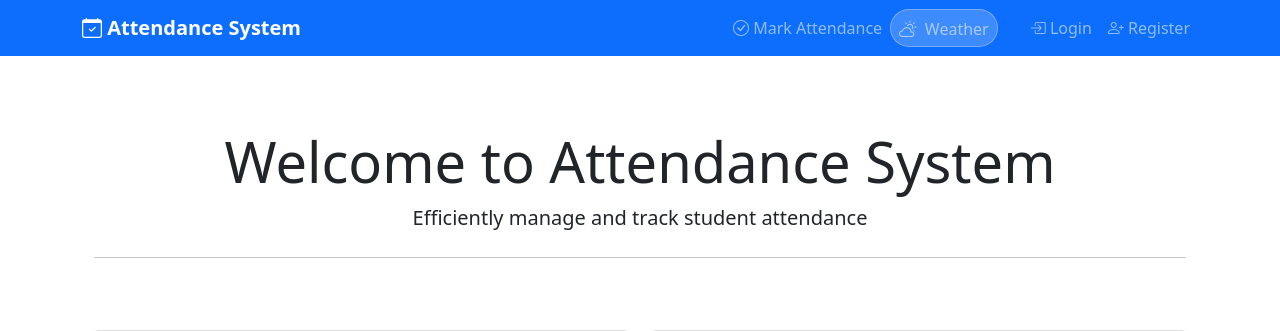
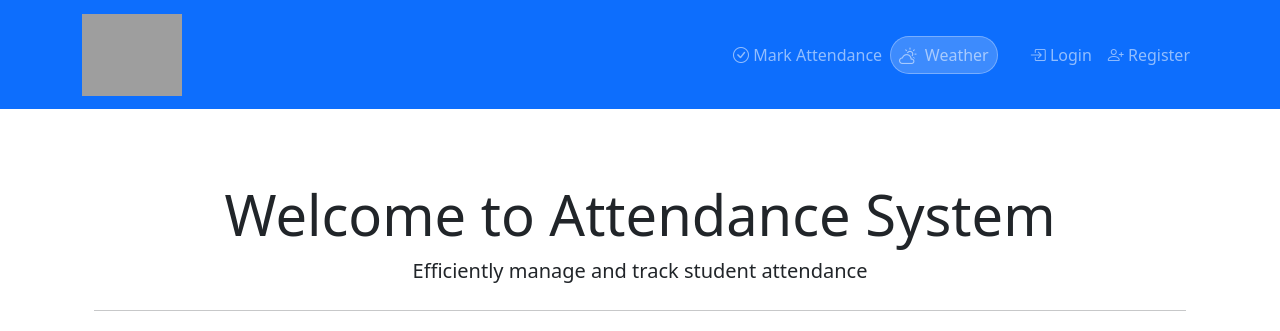
Before and after one commit to crossnovaproject/attendance_sys, a Django app: page / in a window 1280 px wide. Shown: the top 331 px of the page. Run offline with Django 5.2, Linux system fonts and the light colour scheme; grey boxes are pictures that could not be loaded.

Commit message:
Update base.html
updated for logo

```diff
--- a/attendance_sys/student_attendance/templates/student_attendance/base.html
+++ b/attendance_sys/student_attendance/templates/student_attendance/base.html
@@ -1,3 +1,4 @@
+{% load static %}
 <!DOCTYPE html>
 <html lang="en">
 <head>
@@ -108,7 +109,7 @@
     <nav class="navbar navbar-expand-lg navbar-dark bg-primary">
         <div class="container">
             <a class="navbar-brand" href="{% url 'student_attendance:home' %}">
-                <i class="bi bi-calendar-check"></i> Attendance System
+                <img src="{% static 'img/logo.png' %}" alt="Logo" width="99.5" height="82.167" class="d-inline-block align-text-top">
             </a>
             <button class="navbar-toggler" type="button" data-bs-toggle="collapse" data-bs-target="#navbarNav">
                 <span class="navbar-toggler-icon"></span>
```
